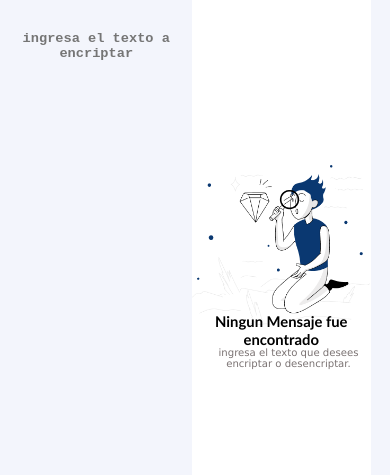
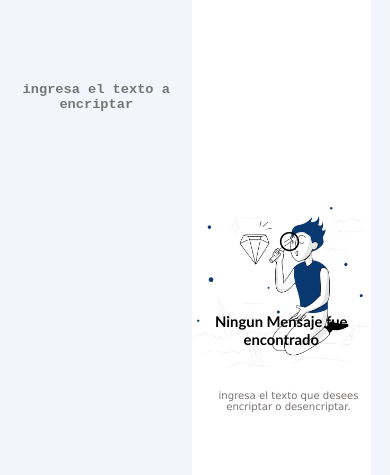
Before and after one commit to kiitsunne/proyecto-encriptador, a plain HTML site: page encriptador.html in a window 390 px wide. Shown: the part 41-516 px from the top of the page. Drawn offline with Linux system fonts and the light colour scheme.

Commit message:
actualizacion responsiva

```diff
--- a/style.css
+++ b/style.css
@@ -181,12 +181,13 @@ textarea{
         width: 80%;
         height : 59vh;
         position: relative;
-        top: 4vh;
+        top: 9vh;
         margin-left: 0%;
         background-color: #FFFFFF;
         border: none;
         border-radius: 4px;
         text-align: center;
+        overflow-x: hidden;
     }
     .textoAviso {
         position: relative;
@@ -249,7 +250,7 @@ textarea{
         bottom: 4vh;
     }
     #textoEncriptar{
-        height:52vh;
+        height:46vh;
     }
     #textoEncriptado{
         height:55vh;
```
